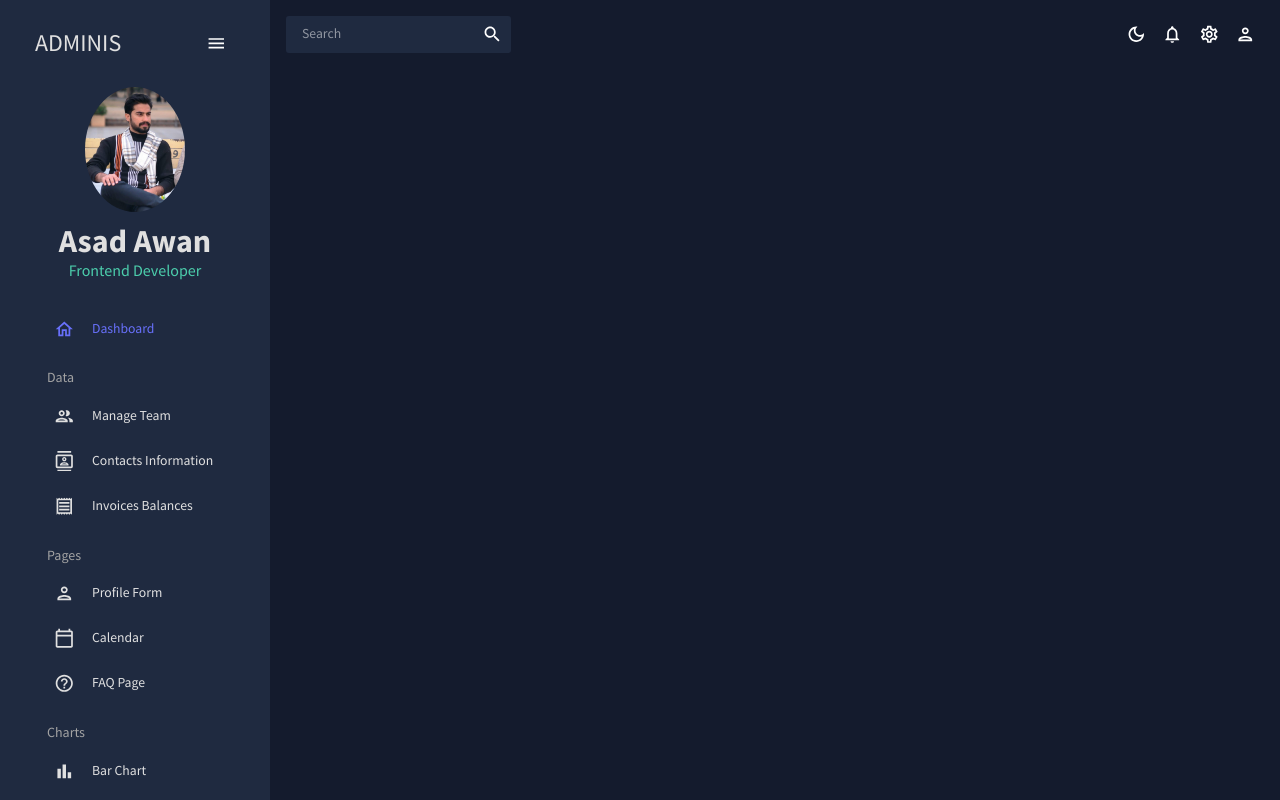
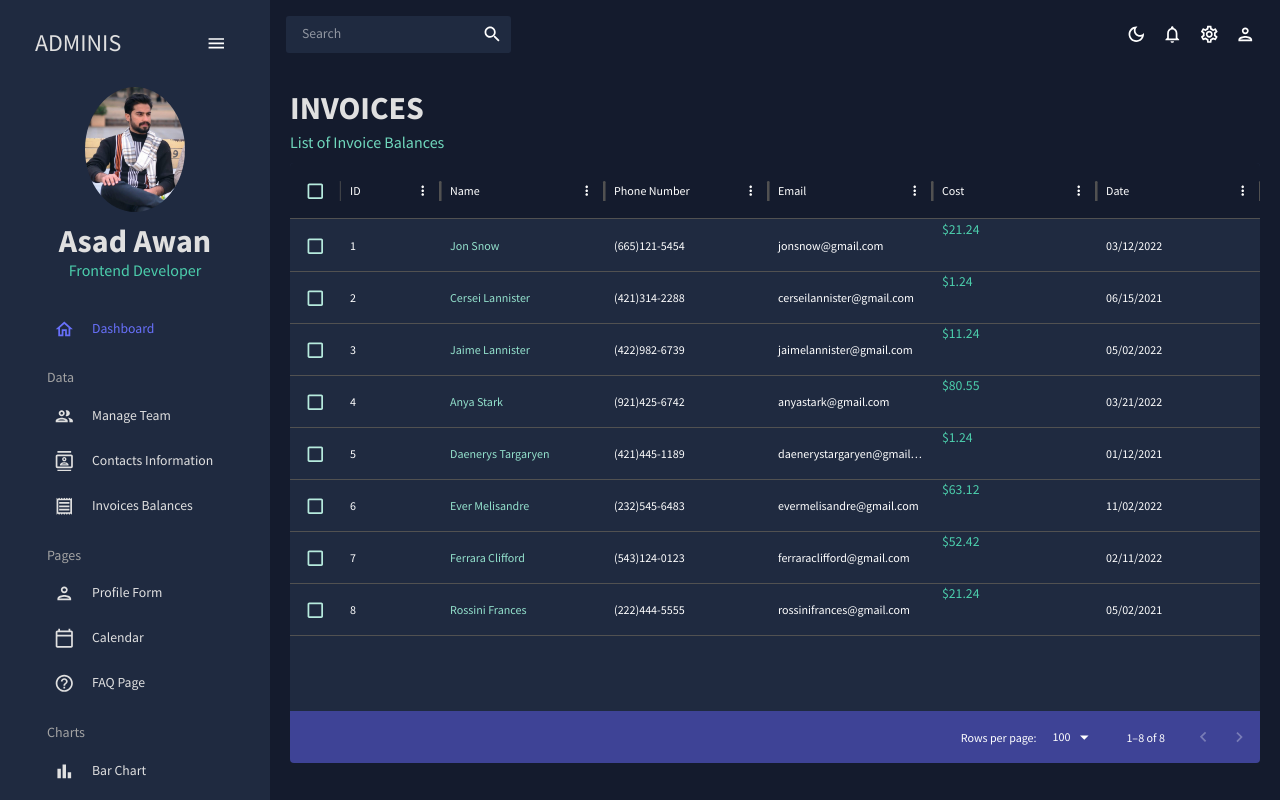
Before and after one commit to Asadawn/dashboard, a React (Vite) app: page /invoices in a window 1280 px wide. Built offline with nearby package versions, Linux system fonts and the light colour scheme.

Commit message:
invoice component

```diff
--- a/src/App.jsx
+++ b/src/App.jsx
@@ -6,7 +6,7 @@ import Topbar from "./scenes/global/Topbar";
 import Dashboard from "./scenes/dashboard/Index";
 import Sidebar from "./scenes/global/Sidebar";
 import Team from "./scenes/team";
-// import Invoices from "./scenes/invoices";
+import Invoices from "./scenes/invoices";
 import Contacts from "./scenes/contacts";
 // import Bar from "./scenes/bar";
 // import Form from "./scenes/form";
@@ -32,7 +32,8 @@ function App() {
               <Route path="/" element={<Dashboard />} />
               <Route path="/team" element={<Team />} />
               <Route path="/contacts" element={<Contacts />} />
-             {/* <Route path="/invoices" element={<Invoices />} />
+              <Route path="/invoices" element={<Invoices />} />
+             {/*
               <Route path="/form" element={<Form />} />
               <Route path="/bar" element={<Bar />} />
               <Route path="/pie" element={<Pie />} />
--- /dev/null
+++ b/src/scenes/invoices/index.jsx
@@ -0,0 +1,83 @@
+import { Box, Typography, useTheme } from "@mui/material";
+import { DataGrid } from "@mui/x-data-grid";
+import { tokens } from "../../theme";
+import { mockDataInvoices } from "../../data/mockData";
+import Header from "../../components/Header";
+
+const Invoices = () => {
+  const theme = useTheme();
+  const colors = tokens(theme.palette.mode);
+  const columns = [
+    { field: "id", headerName: "ID" },
+    {
+      field: "name",
+      headerName: "Name",
+      flex: 1,
+      cellClassName: "name-column--cell",
+    },
+    {
+      field: "phone",
+      headerName: "Phone Number",
+      flex: 1,
+    },
+    {
+      field: "email",
+      headerName: "Email",
+      flex: 1,
+    },
+    {
+      field: "cost",
+      headerName: "Cost",
+      flex: 1,
+      renderCell: (params) => (
+        <Typography color={colors.greenAccent[500]}>
+          ${params.row.cost}
+        </Typography>
+      ),
+    },
+    {
+      field: "date",
+      headerName: "Date",
+      flex: 1,
+    },
+  ];
+
+  return (
+    <Box m="20px">
+      <Header title="INVOICES" subtitle="List of Invoice Balances" />
+      <Box
+        m="10px 0 0 0"
+        height="75vh"
+        sx={{
+          "& .MuiDataGrid-root": {
+            border: "none",
+          },
+          "& .MuiDataGrid-cell": {
+            borderBottom: "none",
+          },
+          "& .name-column--cell": {
+            color: colors.greenAccent[300],
+          },
+          "& .MuiDataGrid-columnHeaders": {
+            backgroundColor: colors.blueAccent[700],
+            borderBottom: "none",
+          },
+          "& .MuiDataGrid-virtualScroller": {
+            backgroundColor: colors.primary[400],
+          },
+          "& .MuiDataGrid-footerContainer": {
+            borderTop: "none",
+            backgroundColor: colors.blueAccent[700],
+          },
+          "& .MuiCheckbox-root": {
+            color: `${colors.greenAccent[200]} !important`,
+          },
+        }}
+      >
+        <DataGrid checkboxSelection rows={mockDataInvoices} columns={columns} />
+      </Box>
+    </Box>
+  );
+};
+
+export default Invoices;
```
